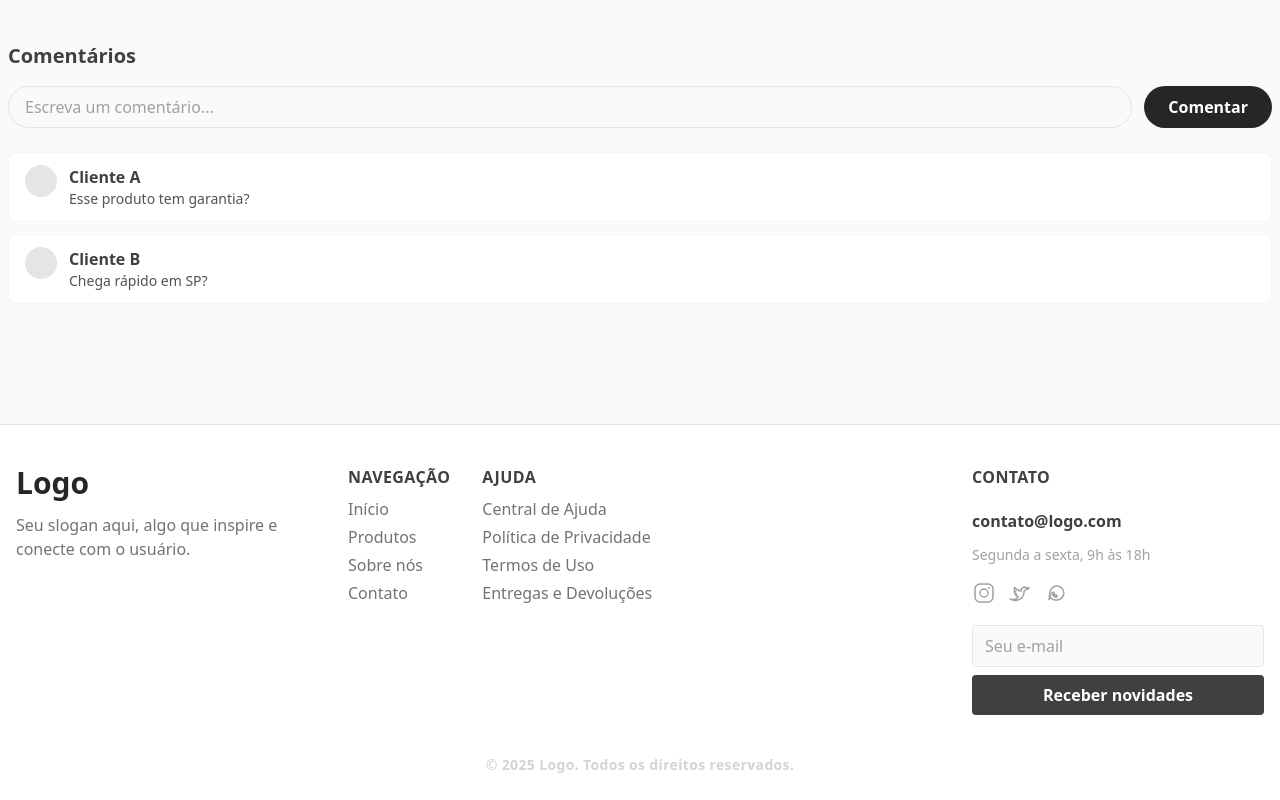
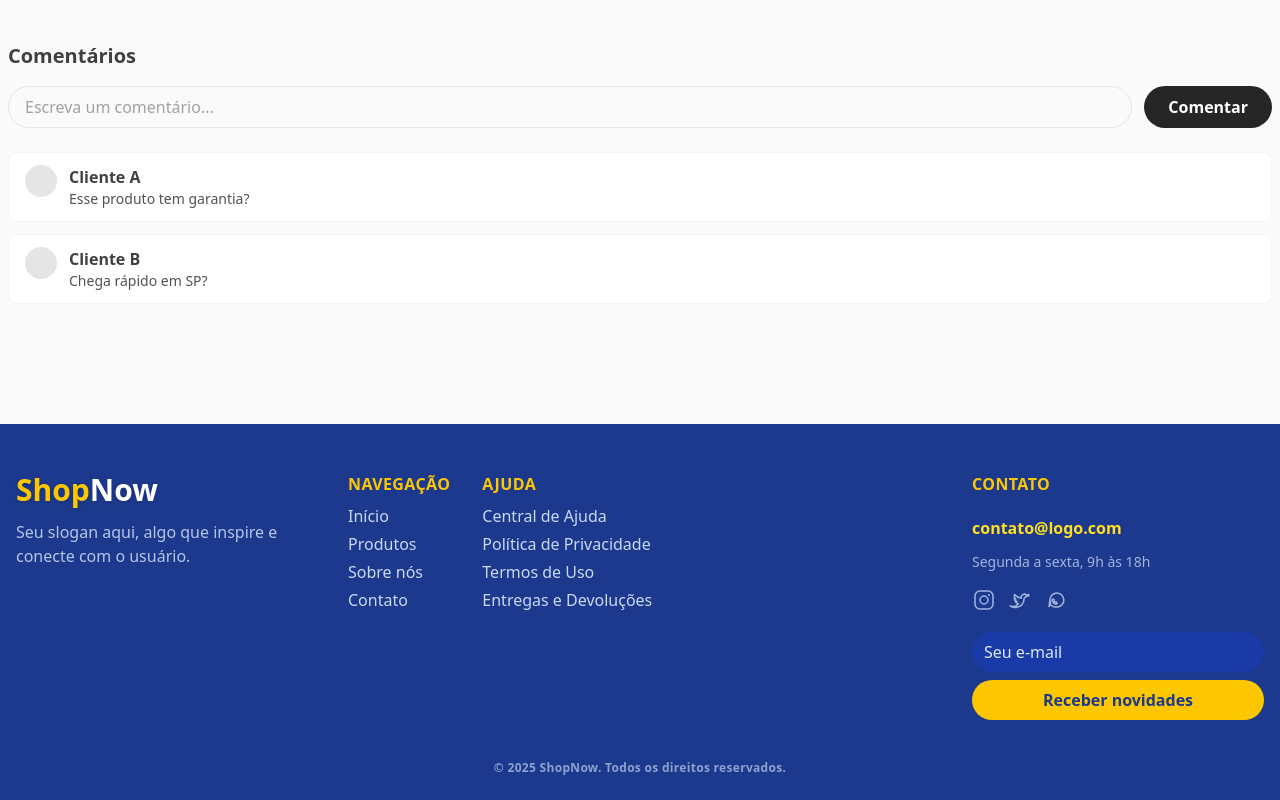
Before and after one commit to Edu-2de/StarterKitsNode, a Next.js app in the folder ecommerce/frontend/: page /ProductPage in a window 1280 px wide. Shown: the part 1609-2409 px from the top of the page. Built offline with nearby package versions, Linux system fonts and the light colour scheme.

Commit message:
style: Update Footer, Hero, and Testimonials components for improved visual consistency and layout

```diff
--- a/ecommerce/frontend/src/components/Footer.tsx
+++ b/ecommerce/frontend/src/components/Footer.tsx
@@ -6,46 +6,48 @@ export default function Footer() {
   const [newsletterMsg, setNewsletterMsg] = useState<string | null>(null);
 
   return (
-    <footer className="bg-white border-t border-neutral-200 pt-10 pb-6">
+    <footer className="bg-blue-900 pt-12 pb-6 text-white">
       <div className="max-w-7xl mx-auto px-4 flex flex-col md:flex-row md:justify-between gap-10">
         {/* Coluna 1: Logo e slogan */}
         <div className="flex flex-col gap-3 md:w-1/4">
-          <span className="text-3xl font-extrabold text-neutral-800 select-none">Logo</span>
-          <span className="text-base text-neutral-500">
+          <span className="text-3xl font-extrabold select-none text-yellow-400 drop-shadow-sm">
+            Shop<span className="text-white">Now</span>
+          </span>
+          <span className="text-base text-blue-100/80">
             Seu slogan aqui, algo que inspire e conecte com o usuário.
           </span>
         </div>
         {/* Coluna 2: Navegação e Ajuda */}
         <div className="flex flex-col sm:flex-row gap-8 md:w-2/4">
           <div>
-            <h4 className="font-bold mb-2 text-neutral-700 text-base uppercase tracking-wide">Navegação</h4>
-            <nav className="flex flex-col gap-1 text-base text-neutral-500">
-              <a href="#" className="hover:text-neutral-800 transition">Início</a>
-              <a href="#" className="hover:text-neutral-800 transition">Produtos</a>
-              <a href="#" className="hover:text-neutral-800 transition">Sobre nós</a>
-              <a href="#" className="hover:text-neutral-800 transition">Contato</a>
+            <h4 className="font-bold mb-2 text-yellow-400 text-base uppercase tracking-wide">Navegação</h4>
+            <nav className="flex flex-col gap-1 text-base text-blue-100/90">
+              <a href="#" className="hover:text-yellow-400 transition">Início</a>
+              <a href="#" className="hover:text-yellow-400 transition">Produtos</a>
+              <a href="#" className="hover:text-yellow-400 transition">Sobre nós</a>
+              <a href="#" className="hover:text-yellow-400 transition">Contato</a>
             </nav>
           </div>
           <div>
-            <h4 className="font-bold mb-2 text-neutral-700 text-base uppercase tracking-wide">Ajuda</h4>
-            <ul className="flex flex-col gap-1 text-base text-neutral-500">
+            <h4 className="font-bold mb-2 text-yellow-400 text-base uppercase tracking-wide">Ajuda</h4>
+            <ul className="flex flex-col gap-1 text-base text-blue-100/90">
               <li>
-                <a href="#" className="hover:underline hover:text-neutral-800 transition">
+                <a href="#" className="hover:underline hover:text-yellow-400 transition">
                   Central de Ajuda
                 </a>
               </li>
               <li>
-                <a href="#" className="hover:underline hover:text-neutral-800 transition">
+                <a href="#" className="hover:underline hover:text-yellow-400 transition">
                   Política de Privacidade
                 </a>
               </li>
               <li>
-                <a href="#" className="hover:underline hover:text-neutral-800 transition">
+                <a href="#" className="hover:underline hover:text-yellow-400 transition">
                   Termos de Uso
                 </a>
               </li>
               <li>
-                <a href="#" className="hover:underline hover:text-neutral-800 transition">
+                <a href="#" className="hover:underline hover:text-yellow-400 transition">
                   Entregas e Devoluções
                 </a>
               </li>
@@ -54,19 +56,19 @@ export default function Footer() {
         </div>
         {/* Coluna 3: Contato, redes e newsletter */}
         <div className="flex flex-col gap-3 md:w-1/4 items-start">
-          <h4 className="font-bold mb-2 text-neutral-700 text-base uppercase tracking-wide">Contato</h4>
-          <a href="mailto:contato@logo.com" className="text-base font-semibold text-neutral-700 hover:text-neutral-900 transition">
+          <h4 className="font-bold mb-2 text-yellow-400 text-base uppercase tracking-wide">Contato</h4>
+          <a href="mailto:contato@logo.com" className="text-base font-semibold text-yellow-300 hover:text-yellow-400 transition">
             contato@logo.com
           </a>
-          <span className="text-sm text-neutral-400">Segunda a sexta, 9h às 18h</span>
+          <span className="text-sm text-blue-100/70">Segunda a sexta, 9h às 18h</span>
           <div className="flex gap-3 mt-1">
-            <a href="#" aria-label="Instagram" className="text-neutral-400 hover:text-neutral-700 transition">
+            <a href="#" aria-label="Instagram" className="text-blue-100/70 hover:text-yellow-400 transition">
               <svg width="24" height="24" fill="none" viewBox="0 0 24 24"><rect width="18" height="18" x="3" y="3" rx="5" stroke="currentColor" strokeWidth="1.5"/><circle cx="12" cy="12" r="4" stroke="currentColor" strokeWidth="1.5"/><circle cx="17" cy="7" r="1" fill="currentColor"/></svg>
             </a>
-            <a href="#" aria-label="Twitter" className="text-neutral-400 hover:text-neutral-700 transition">
+            <a href="#" aria-label="Twitter" className="text-blue-100/70 hover:text-yellow-400 transition">
               <svg width="24" height="24" fill="none" viewBox="0 0 24 24"><path d="M21 7.5c-.6.3-1.2.5-1.8.6.7-.4 1.1-1 1.4-1.7-.7.4-1.3.7-2 .8a3.1 3.1 0 0 0-5.3 2.8c-2.6-.1-5-1.4-6.6-3.5-.3.5-.5 1-.5 1.6 0 1.1.6 2.1 1.6 2.7-.5 0-1-.2-1.4-.4v.1c0 1.5 1.1 2.7 2.5 3-.3.1-.6.2-.9.2-.2 0-.4 0-.6-.1.4 1.2 1.6 2.1 3 2.1A6.2 6.2 0 0 1 3 18.1c-.4 0-.7 0-1-.1A8.7 8.7 0 0 0 7.3 19.5c5.7 0 8.8-4.7 8.8-8.8v-.4c.6-.4 1.1-1 1.5-1.6Z" stroke="currentColor" strokeWidth="1.5" strokeLinejoin="round"/></svg>
             </a>
-            <a href="#" aria-label="WhatsApp" className="text-neutral-400 hover:text-neutral-700 transition">
+            <a href="#" aria-label="WhatsApp" className="text-blue-100/70 hover:text-yellow-400 transition">
               <svg width="24" height="24" fill="none" viewBox="0 0 24 24"><path d="M5 19l1.5-4A7 7 0 1 1 12 19a7 7 0 0 1-6.5-4z" stroke="currentColor" strokeWidth="1.5"/><path d="M8.5 13.5c.5 1 1.5 2 2.5 2.5.5.2 1 .2 1.5 0l.5-.5c.2-.2.2-.5 0-.7l-.7-.7c-.2-.2-.5-.2-.7 0l-.2.2c-.1.1-.2.1-.3 0a5.5 5.5 0 0 1-1.2-1.2c-.1-.1-.1-.2 0-.3l.2-.2c.2-.2.2-.5 0-.7l-.7-.7c-.2-.2-.5-.2-.7 0l-.5.5c-.2.5-.2 1 0 1.5z" stroke="currentColor" strokeWidth="1.5"/></svg>
             </a>
           </div>
@@ -82,24 +84,24 @@ export default function Footer() {
               type="email"
               required
               placeholder="Seu e-mail"
-              className="w-full px-3 py-2 rounded border text-base focus:outline-none focus:ring-2 transition border-neutral-200 bg-neutral-50 text-neutral-700 placeholder-neutral-400 focus:ring-neutral-200"
+              className="w-full px-3 py-2 rounded-full border-none text-base focus:outline-none focus:ring-2 transition bg-blue-800/60 text-white placeholder-blue-100 focus:ring-yellow-400"
             />
             <button
               type="submit"
-              className="w-full px-3 py-2 rounded font-bold text-base transition bg-neutral-700 text-white hover:bg-neutral-800"
+              className="w-full px-3 py-2 rounded-full font-bold text-base transition bg-yellow-400 text-blue-900 hover:bg-yellow-300"
             >
               Receber novidades
             </button>
             {newsletterMsg && (
-              <span className="text-sm font-semibold text-center mt-1 animate-pulse text-neutral-700">
+              <span className="text-sm font-semibold text-center mt-1 animate-pulse text-yellow-300">
                 {newsletterMsg}
               </span>
             )}
           </form>
         </div>
       </div>
-      <div className="mt-10 text-center text-sm font-semibold tracking-wide text-neutral-300">
-        © {new Date().getFullYear()} Logo. Todos os direitos reservados.
+      <div className="mt-10 text-center text-xs font-semibold tracking-wide text-blue-100/60">
+        © {new Date().getFullYear()} ShopNow. Todos os direitos reservados.
       </div>
     </footer>
   );
--- a/ecommerce/frontend/src/components/Hero.tsx
+++ b/ecommerce/frontend/src/components/Hero.tsx
@@ -5,7 +5,7 @@ const banners = [
   {
     id: 1,
     bg: "bg-gradient-to-br from-blue-100 via-white to-blue-50",
-    border: " border-blue-100",
+    border: "border-transparent",
     title: "Ofertas imperdíveis",
     subtitle: "Os melhores produtos com descontos exclusivos para você!",
     cta: "Ver ofertas",
@@ -14,7 +14,7 @@ const banners = [
   {
     id: 2,
     bg: "bg-gradient-to-br from-blue-100 via-white to-blue-50",
-    border: "border-blue-100",
+    border: "border-transparent",
     title: "Novidades da semana",
     subtitle: "Confira os lançamentos e fique por dentro das tendências.",
     cta: "Ver novidades",
@@ -23,7 +23,7 @@ const banners = [
   {
     id: 3,
     bg: "bg-gradient-to-br from-white via-blue-50 to-blue-100",
-    border: "border-blue-100",
+    border: "border-transparent",
     title: "Frete grátis acima de R$199",
     subtitle: "Aproveite para economizar ainda mais nas suas compras.",
     cta: "Comprar agora",
@@ -63,9 +63,9 @@ export default function Hero() {
             key={banner.id}
             className={`
               absolute top-0 left-0 w-full h-full flex flex-col items-center justify-center
-              border rounded-none shadow-none px-4 sm:px-8
+              border ${banner.border} rounded-none shadow-none px-4 sm:px-8
               transition-all duration-500
-              ${banner.bg} ${banner.border}
+              ${banner.bg}
               ${idx === current ? "opacity-100 scale-100 z-10" : "opacity-0 scale-95 z-0"}
             `}
           >
```
Also changed, not shown: ecommerce/frontend/src/components/Testimonials.tsx (+32 -15 lines).
